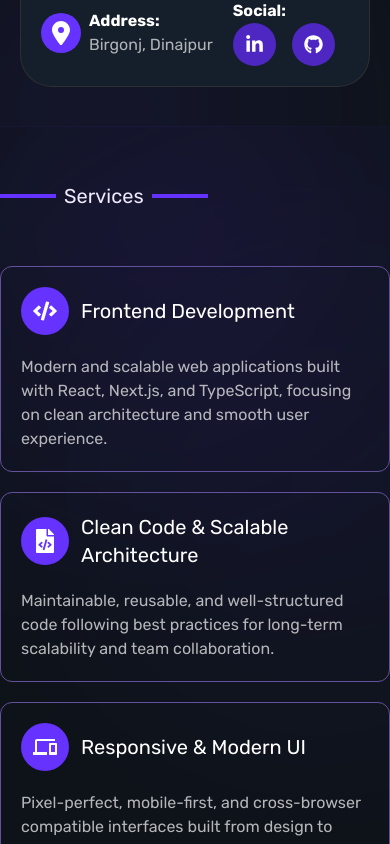
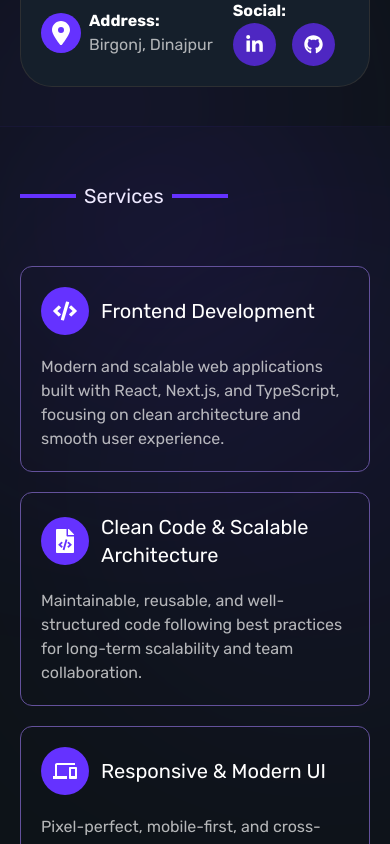
Before and after one commit to kalidashodekare14/Portfolio, a Next.js app: page / in a window 390 px wide. Shown: the part 2200-3044 px from the top of the page. Built offline with nearby package versions, Linux system fonts and the light colour scheme.

Commit message:
Services section responsive updated

```diff
--- a/components/Services.tsx
+++ b/components/Services.tsx
@@ -9,7 +9,7 @@ import { MdDevices } from "react-icons/md";
 const Services = () => {
     return (
         <div id="skills" className="-mt-px relative font-rubik overflow-hidden bg-[#0D1317] dark:bg-white">
-            <div className="lg:max-w-6xl m-auto">
+            <div className="lg:max-w-6xl m-auto mx-5">
                 <motion.div
                     initial={{
                         y: -50,
```
